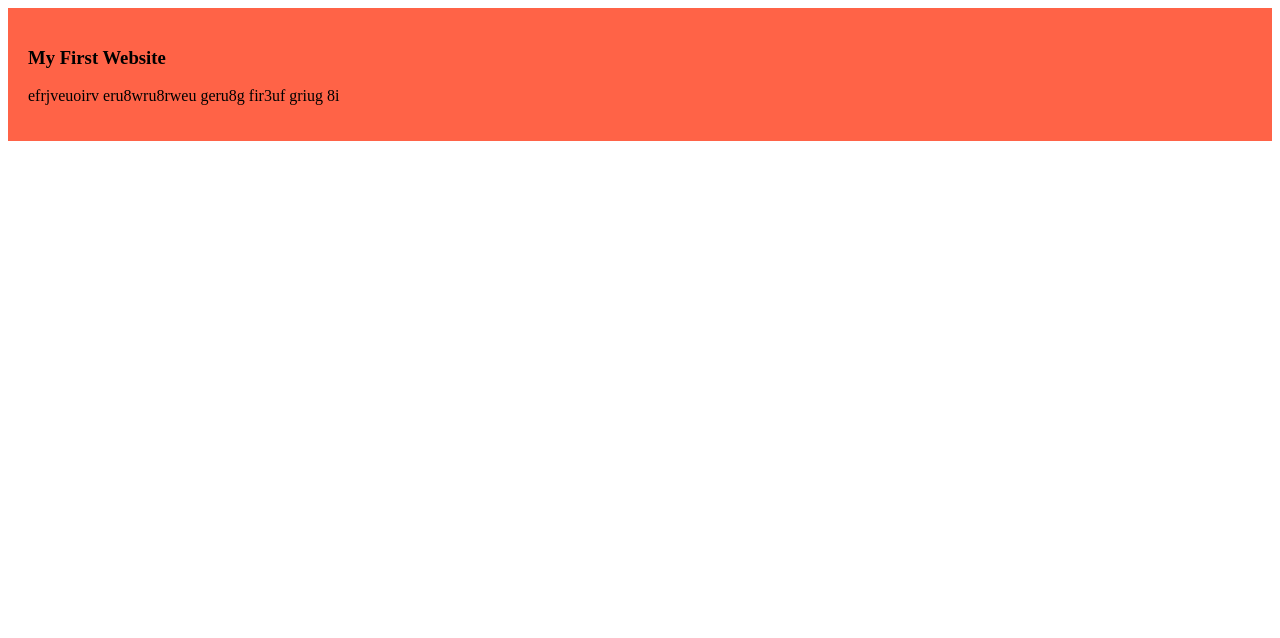
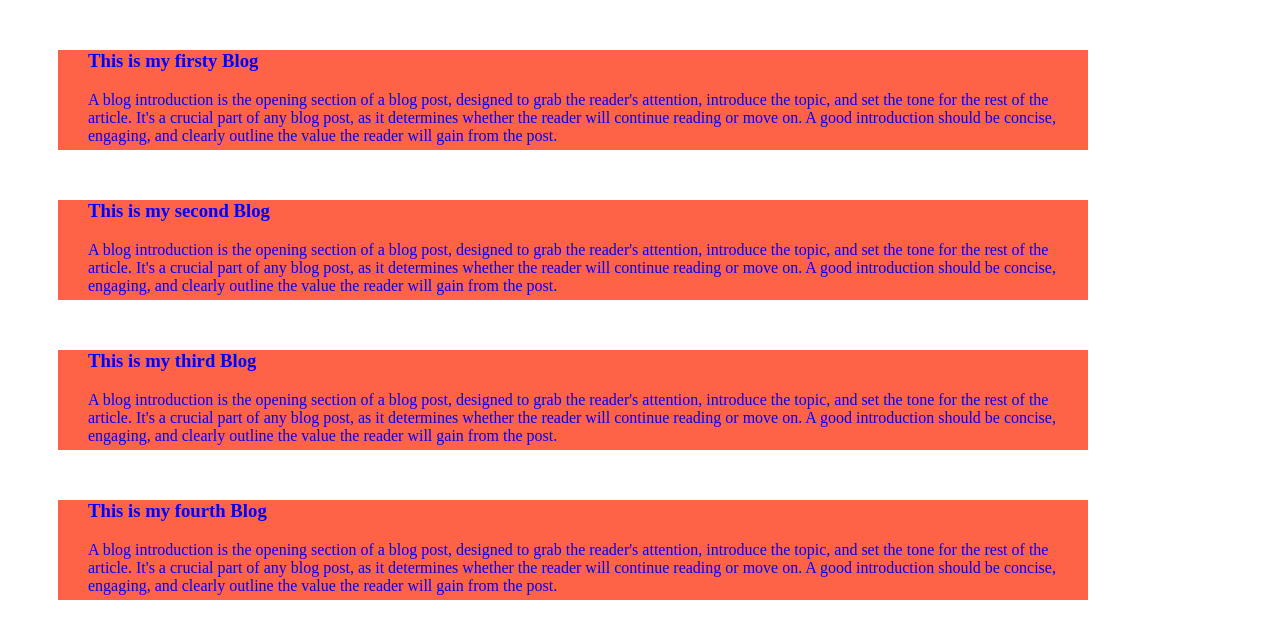
Before and after one commit to atiktanim/Practice, a plain HTML site: page index.html in a window 1280 px wide. Drawn offline with Linux system fonts and the light colour scheme.

Commit message:
added the second phase

```diff
--- a/Styles/Blog.css
+++ b/Styles/Blog.css
@@ -1,4 +1,10 @@
 div{
     background-color: tomato;
-    padding: 20px;
+    width: 1000px;
+    height: 100px;
+    box-shadow: 10px blueviolet;
+    text-wrap: ;
+    margin: 50px;
+    color: blue;
+    padding-left: 30px;
 }
--- a/index.html
+++ b/index.html
@@ -5,13 +5,36 @@
     <meta name="viewport" content="width=device-width, initial-scale=1.0">
     <title>Practice</title>
     <link rel="stylesheet" href="Styles/Blog.css">
+
 </head>
 <body>
+
     <div>
-        <h3>My First Website</h3>
+        <h3> This is my firsty Blog</h3>
         <p>
-            efrjveuoirv eru8wru8rweu geru8g fir3uf griug 8i
+            A blog introduction is the opening section of a blog post, designed to grab the reader's attention, introduce the topic, and set the tone for the rest of the article. It's a crucial part of any blog post, as it determines whether the reader will continue reading or move on. A good introduction should be concise, engaging, and clearly outline the value the reader will gain from the post.
         </p>
     </div>
+    <div>
+        <h3> This is my second Blog</h3>
+        <p>
+            A blog introduction is the opening section of a blog post, designed to grab the reader's attention, introduce the topic, and set the tone for the rest of the article. It's a crucial part of any blog post, as it determines whether the reader will continue reading or move on. A good introduction should be concise, engaging, and clearly outline the value the reader will gain from the post.
+        </p>
+    </div>
+    <div>
+        <h3> This is my third Blog</h3>
+        <p>
+            A blog introduction is the opening section of a blog post, designed to grab the reader's attention, introduce the topic, and set the tone for the rest of the article. It's a crucial part of any blog post, as it determines whether the reader will continue reading or move on. A good introduction should be concise, engaging, and clearly outline the value the reader will gain from the post.
+        </p>
+    </div>
+    <div>
+        <h3> This is my fourth Blog</h3>
+        <p>
+            A blog introduction is the opening section of a blog post, designed to grab the reader's attention, introduce the topic, and set the tone for the rest of the article. It's a crucial part of any blog post, as it determines whether the reader will continue reading or move on. A good introduction should be concise, engaging, and clearly outline the value the reader will gain from the post.
+        </p>
+    </div>
+
+
+
 </body>
 </html>
```
